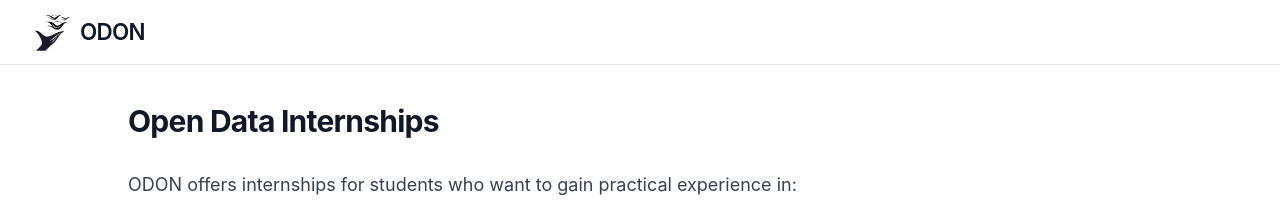
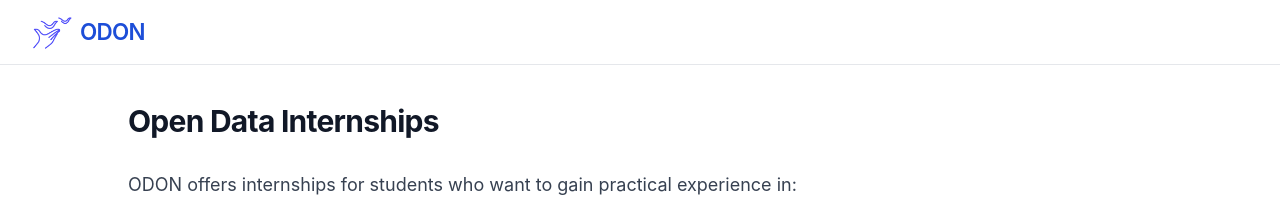
Before and after one commit to verein-odon/verein-odon.github.io, a Jekyll site: the page built from docs/_layouts/home.html, in a window 1280 px wide. Shown: the top 204 px of the page. Built offline with Jekyll 4.4.1, drawn with Linux system fonts in a browser that asks for light colours.

Commit message:
Added new logo v2

```diff
--- a/docs/_includes/header.html
+++ b/docs/_includes/header.html
@@ -50,7 +50,7 @@
      <div class="header-content">
        <a class="logo" rel="author" href="/{{ page.lang }}/">
          <img
-           src="{{ "/assets/images/logo-odon.png" | relative_url }}"
+           src="{{ "/assets/images/logo/v2/logo-300x300.png" | relative_url }}"
            alt="ODON logo"
            loading="lazy"
          >
--- a/docs/assets/main.scss
+++ b/docs/assets/main.scss
@@ -243,7 +243,7 @@ body {
   font-size: 1.4rem;
   font-weight: 600;
   letter-spacing: -0.03em;
-  color: var(--color-gray-900);
+  color: var(--color-blue-700);
 }
 
 .desktop-nav {
```
Also changed, not shown: docs/assets/images/logo/v2/logo mark.png (added), docs/assets/images/logo/v2/logo-300x300.png (added).
